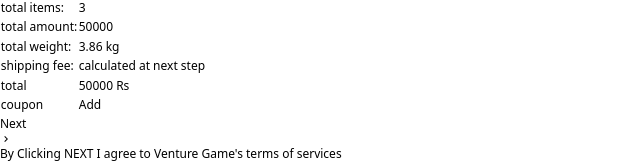
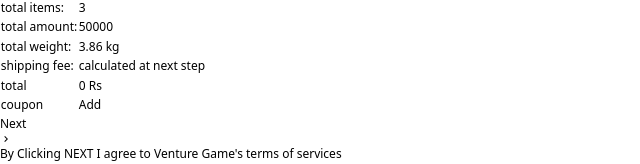
Before and after one commit to SyedMuhammedAbbas/Venture-Games, a Next.js app: page /cart in a window 1280 px wide. Shown: the part 1265-1429 px from the top of the page, without its empty margins (0-640 px from the left). Built offline with nearby package versions, Linux system fonts and the light colour scheme; what @material-tailwind/react would draw is missing.

Commit message:
Files Updated

```diff
--- a/components/Header.js
+++ b/components/Header.js
@@ -49,9 +49,7 @@
             <div className={burger_class}></div>
           </div>
           <div className="hidden tablet:block">
-            <div className={menu_class}>
-              <div className="hidden tablet:block "></div>
-            </div>
+            <div className={menu_class}></div>
           </div>
 
           <Link href="/">
--- a/components/LearnMoreHeading.js
+++ b/components/LearnMoreHeading.js
@@ -1,7 +1,7 @@
 export default function LearnMoreHeading() {
   return (
     <>
-      <div className="bg-gradient-to-tr from-[#b68228] via-black to-[#c28d33] h-[125vh] pt-[40vh]">
+      <div className="bg-gradient-to-tr from-[#654816] via-black to-[#654816] h-[125vh] pt-[25%]">
         <div className="flex justify-center text-center text-white font-hemi text-[90px] tablet:text-[70px] mobile:text-[50px] leading-[80px] tablet:leading-[65px] mobile:leading-[50px]">
           We Are <br />
           Venture <br />
--- a/components/ShoppingCart.js
+++ b/components/ShoppingCart.js
@@ -5,6 +5,7 @@
 import Link from "next/link";
 import { MdDoubleArrow } from "react-icons/md";
 import { MdKeyboardArrowRight } from "react-icons/md";
+import { useEffect, useState } from "react";
 
 export default function ShoppingCart() {
   const products = [
@@ -36,19 +37,31 @@
   // Quantity
   const Number_Of_products = [1, 2, 3, 4, 5, 6, 7];
 
-  const total_items = products.length;
+  const [total_items, setTotal_Items] = useState(0);
+  const [total_weight, setTotal_Weight] = useState(0);
+  const [total_amount, setTotal_Amount] = useState(0);
+  const [total_all, setTotal_All] = useState(0);
 
-  const total_amount = products.reduce(
+  useEffect(() => {
+    setTotal_Items(products.length);
+
+    setTotal_Amount(
+      products.reduce(
         (total_amount, { product_price }) => total_amount + product_price,
         0
+      )
     );
-  const total_weight = products.reduce(
+    setTotal_Weight(
+      products.reduce(
         (total_weight, { product_weight }) => total_weight + product_weight,
         0
+      )
     );
+    setTotal_All(total_amount);
+  }, []);
+
   const t_weight = Math.round(total_weight * 100) / 100;
   const shipping_fee = "calculated at next step";
-  const total_all = total_amount;
 
   function coupon() {
     return (
--- a/styles/globals.css
+++ b/styles/globals.css
@@ -94,6 +94,7 @@
 
 }
 
+
 /* menu */
 .menu{
   transition: 0.5s;
--- a/tailwind.config.js
+++ b/tailwind.config.js
@@ -41,6 +41,10 @@
       colors: {
         blackOpac: "hsla(0, 0%, 100%, .3)",
       },
+      backgroundImage: {
+        "gradient-radial":
+          "radial-gradient(top left,rgb(138, 101, 33) 34%,black 34%), radial-gradient(center,rgb(138, 101, 33) 34%, black 34%);",
+      },
       gridTemplateColumns: {
         // Simple 16 column grid
         colauto: "repeat( auto-fit, minmax(330px ,1fr) )",
```
Also changed, not shown: .eslintrc.json. Lines whose indentation alone changed are shown as unchanged.
